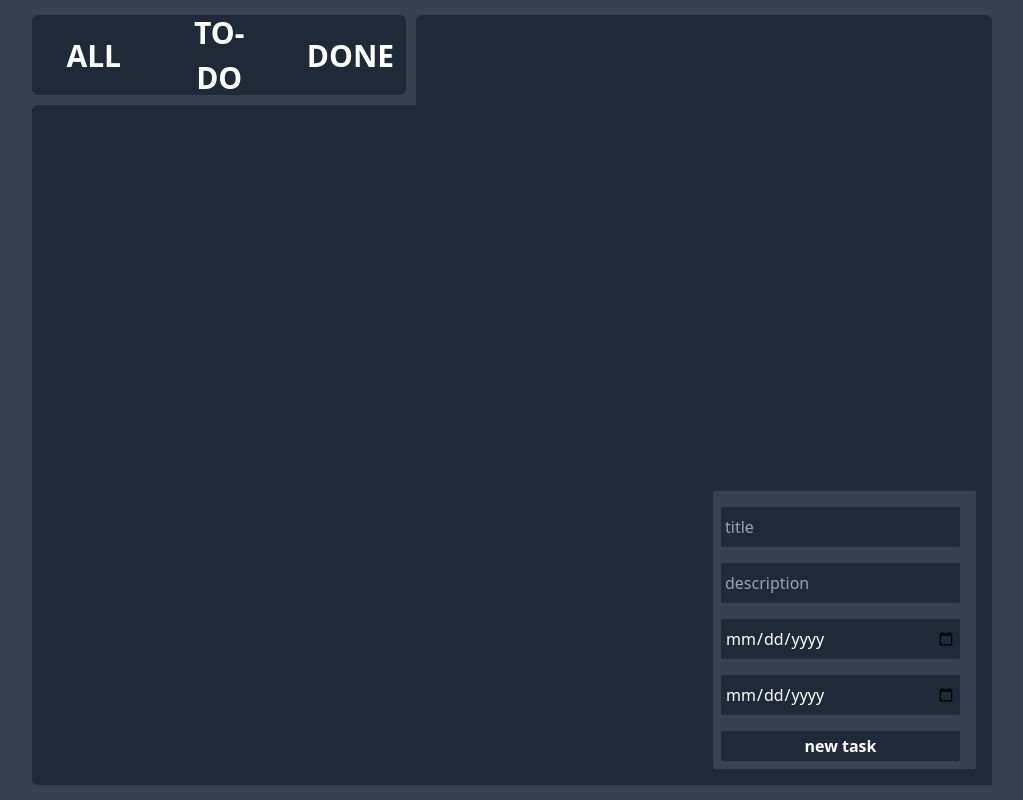
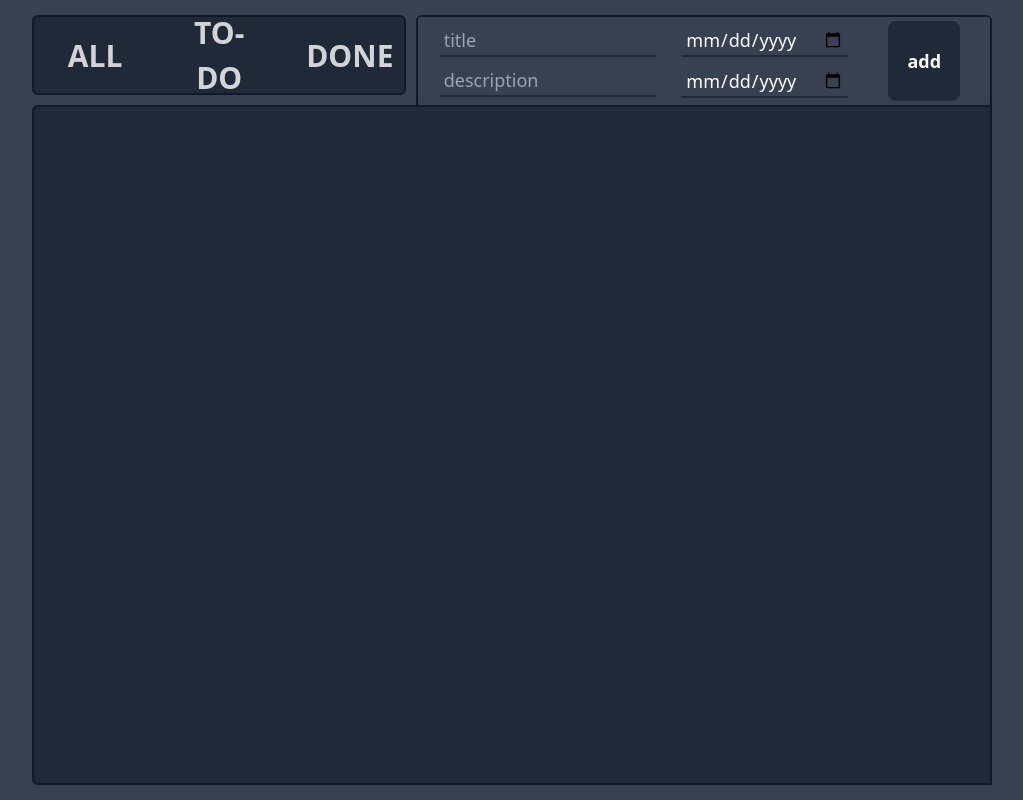
Before and after one commit to Dzecki/ToDoApp, a React (Create React App) app in the folder just_remember/: page / in a window 1280 px wide. Shown: the whole page, without its empty margins (128-1151 px from the left). Built offline with nearby package versions, Linux system fonts and the light colour scheme.

Commit message:
i hope its pre-last one

```diff
--- a/just_remember/src/App.js
+++ b/just_remember/src/App.js
@@ -2,8 +2,13 @@ import React, { useState } from 'react'
 import Task from './Components/Task';
 
 export default function App() {
+  let i = 0;
   const [tasks, setTasks] = useState([]);
-  const [task, setTask] = useState({taskID: 1, taskTitle: '', taskDescription: '', taskStartDate: '', taskEndDate: ''});
+  const [task, setTask] = useState({taskID: i, taskTitle: '', taskDescription: '', taskStartDate: '', taskEndDate: ''});
+
+  const changeTab = (e) => {
+    return e.target.style = "opacity: 100%";
+  }
 
   const handleChange = (e) => {
     const value = e.target.value;
@@ -29,27 +34,29 @@ export default function App() {
   return (
     <div className='flex flex-col items-center justify-center w-[100vw] h-[100vh] bg-gray-700'>
       <div className='flex justify-between w-[75%]'>
-        <div className='flex justify-between items-center bg-gray-800 w-[39%] mb-2 rounded-md h-[80px] text-white font-bold text-[30px]'>
-          <div className='w-[33%] text-center p-6 cursor-pointer'>ALL</div>
-          <div className='w-[33%] text-center p-6 cursor-pointer'>TO-DO</div>
-          <div className='w-[33%] text-center p-6 cursor-pointer'>DONE</div>
+        <div className='flex justify-between items-center bg-gray-800 w-[39%] mb-2 rounded-md h-[80px] text-white font-bold text-[30px] border-2 border-gray-900'>
+          <div className='w-[33%] text-center p-6 cursor-pointer opacity-[80%]' name="all" onClick={changeTab}>ALL</div>
+          <div className='w-[33%] text-center p-6 cursor-pointer opacity-[80%]' name="todo">TO-DO</div>
+          <div className='w-[33%] text-center p-6 cursor-pointer opacity-[80%]' name="done">DONE</div>
         </div>
-        <div className='flex justify-between bg-gray-800 w-[60%] rounded-t-md h-[90px] text-white text-2xl'></div>
+        <div className='flex justify-center items-center bg-gray-800 w-[60%] rounded-t-md h-[90px] text-white text-2xl border-2 border-gray-900 border-b-0'>
+          <div className='flex justify-center items-center h-[100%] bg-gray-700 w-[100%] rounded-sm pr-2 text-white text-[18px]'>
+            <div className='flex flex-col w-[40%]'>
+              <input className='m-1 h-[32px] bg-transparent border-b-2 outline-none border-gray-800 p-1' placeholder='title' name='taskTitle' value={task.taskTitle} onChange={handleChange}/>
+              <input className='m-1 h-[32px] bg-transparent border-b-2 outline-none border-gray-800 p-1' placeholder='description' name='taskDescription' value={task.taskDescription} onChange={handleChange}/>
+            </div>
+            <div className='flex flex-col ml-4'>
+              <input className='m-1 h-[33px] bg-transparent border-b-2 border-gray-800 rounded-sm p-1' type="date"></input>
+              <input className='m-1 h-[33px] bg-transparent border-b-2 border-gray-800 rounded-sm p-1' type="date"></input>
+            </div>
+              <button className='ml-8 h-[100%] w-[80px] bg-gray-800 ml-2 font-semibold border-4 rounded-xl border-gray-700 hover:bg-gray-600 transition-all' onClick={addTask}>add</button>
+            </div>
+          </div>
       </div>
 
-      <div className='relative w-[75%] h-[85%] bg-gray-800 rounded-md shadow-sm rounded-r-none rounded-b-md'>
-        <div className='flex flex-col items-center mt-8'>
+      <div className='relative w-[75%] h-[85%] bg-gray-800 rounded-md shadow-sm rounded-r-none rounded-b-md border-2 border-gray-900'>
+        <div className='relative flex flex-col justify-center items-center mt-8'>
           {taskList}
-        </div>
-
-        <div className='flex justify-center items-center absolute bottom-4 right-4 bg-gray-700 w-fit rounded-sm pr-2 text-white'>
-          <div className='flex flex-col'>
-            <input className='m-2 mt-4 h-[40px] bg-gray-800 rounded-sm p-1' placeholder='title' name='taskTitle' value={task.taskTitle} onChange={handleChange}/>
-            <input className='m-2 h-[40px] bg-gray-800 rounded-sm p-1' placeholder='description' name='taskInfo' value={task.taskInfo} onChange={handleChange}/>
-            <input className='m-2 h-[40px] bg-gray-800 rounded-sm p-1' type="date"></input>
-            <input className='m-2 h-[40px] bg-gray-800 rounded-sm p-1' type="date"></input>
-            <button className='m-2 h-[30px] bg-gray-800 ml-2 font-semibold rounded-sm hover:bg-gray-600 transition-all' onClick={addTask}>new task</button>
-          </div>
         </div>
       </div>
     </div>
--- a/just_remember/src/Components/Task.js
+++ b/just_remember/src/Components/Task.js
@@ -2,32 +2,13 @@ import React from 'react'
 
 function Task({id, title, description, startDate, endDate, deleteTask}) {
   return (
-    <div className='flex justify-center w-[90%] h-[90px] my-4 text-white'>
-        <div className='flex w-[45%] bg-gray-700 rounded-l-md'>
-          <div className='w-[50%]'>
-            <label className='m-2 font-semibold'>TITLE</label>
-            <p className='text-[30px] m-2'>{title}</p>
-          </div>
-          <div>
-            <label className='m-2 font-semibold'>DESCRIPTION</label>
-            <p className='text-[30px] m-2'>{title}</p>
-          </div>
+    <div className='flex flex-col items-center w-[45%] h-[150px] my-4 text-gray-1000 border-2 border-gray-900'>
+        <div className='h-[60%] w-[100%]'>
+          <input type="checkbox" className='w-[40px] h-[40px] m-4'></input>
         </div>
-
-        <div className='flex flex-col justify-center w-[50px]'>
-          <button className='bg-red-600 h-[50%] font-bold' onClick={() => deleteTask(id)}>X</button>
-          <button className='bg-gray-600 h-[50%] font-semibold'>E</button>
-        </div>
-
-        <div className='flex justify-end w-[45%] bg-gray-700 rounded-r-md'>
-          <div className='w-[50%]'>
-            <label className='m-2 font-semibold'>START DATE</label>
-            <p className='text-[30px] m-2'>{title}</p>
-          </div>
-          <div>
-            <label className='m-2 mr-12 font-semibold'>END DATE</label>
-            <p className='text-[30px] m-2'>{title}</p>
-          </div>
+        <div className='flex justify-center h-[40%] w-[100%] font-semibold'>
+          <button className='w-[30%] h-[35px] border-2 border-gray-900 m-2 bg-red-400' onClick={() => deleteTask(id)}>DELETE</button>
+          <button className='w-[30%] h-[35px] border-2 border-gray-900 m-2 bg-gray-600'>EDIT</button>
         </div>
     </div>
   )
```
